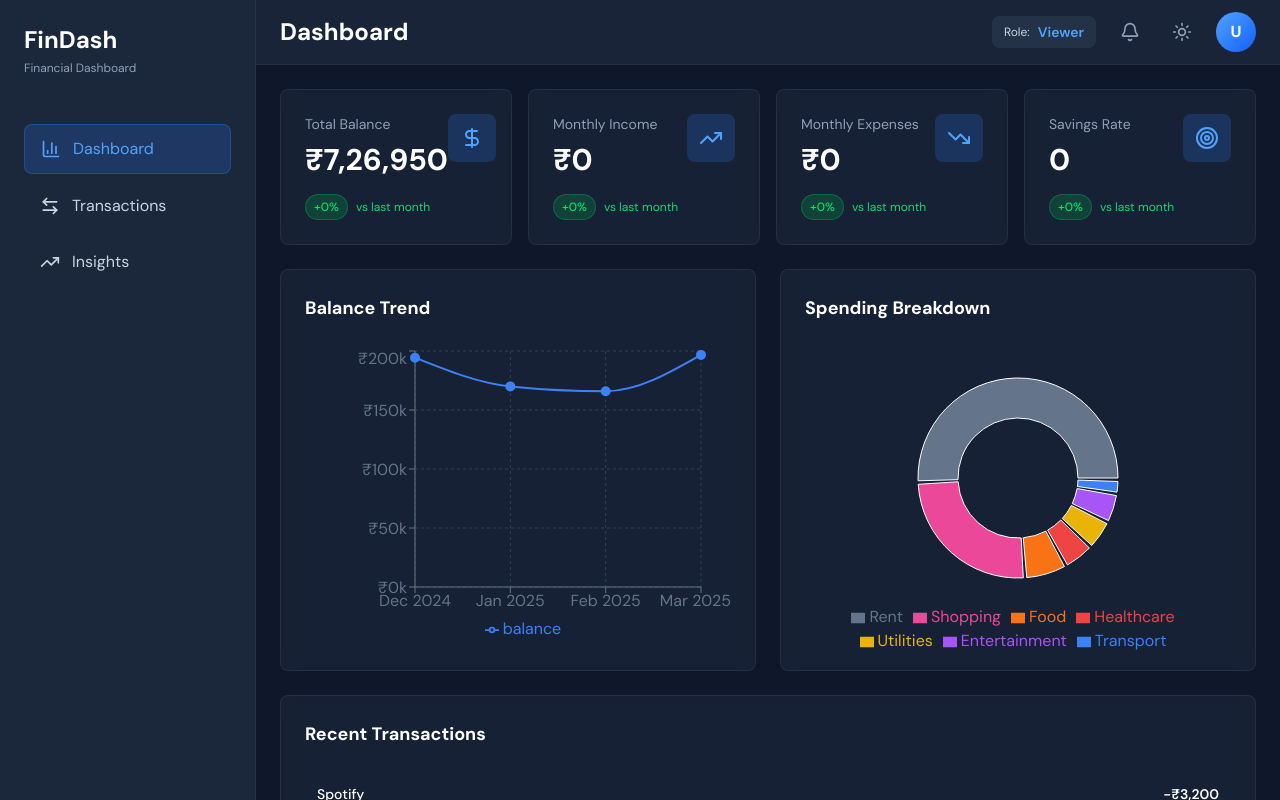
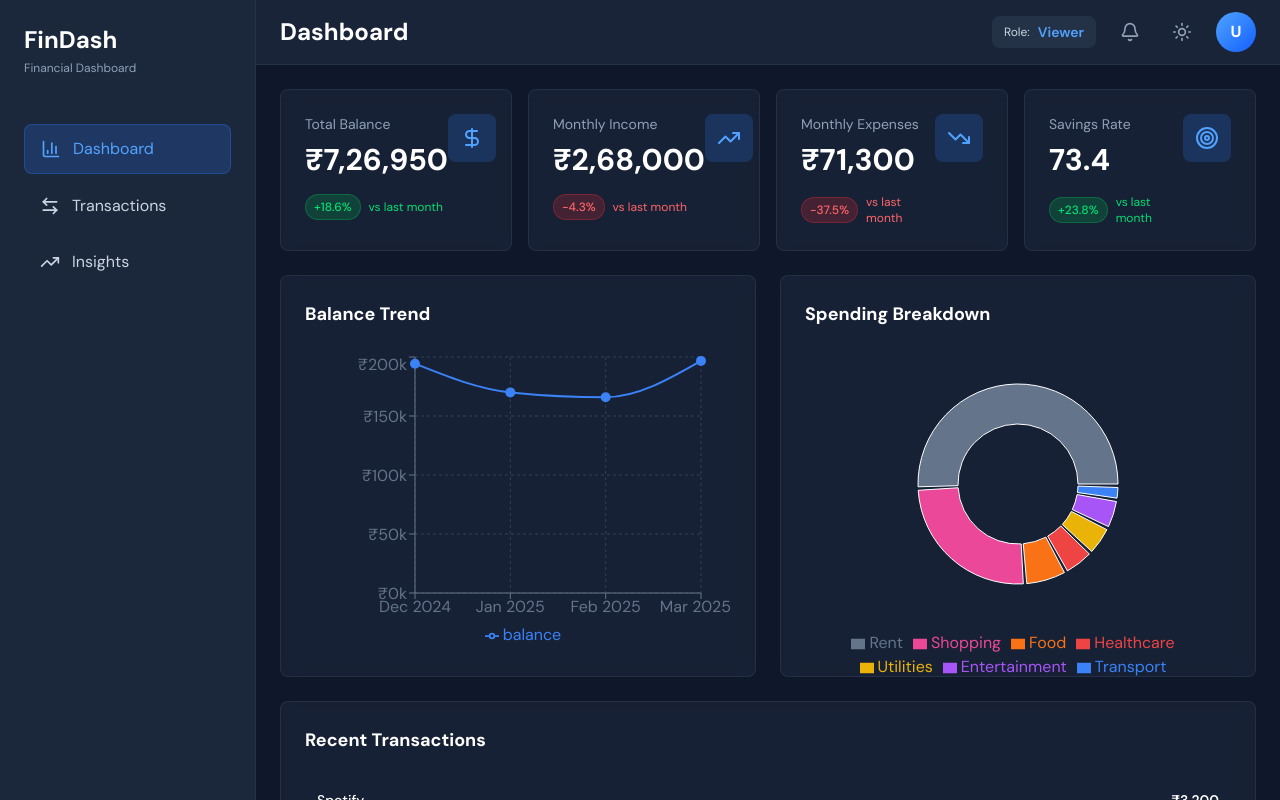
Before and after one commit to Uzair-23/finance-dashboard, a React (Vite) app: page / in a window 1280 px wide. Shown: the top 800 px of the page. Built offline with nearby package versions, Linux system fonts and the light colour scheme.

Commit message:
fixed dashboard issue

```diff
--- a/src/components/dashboard/SpendingPieChart.jsx
+++ b/src/components/dashboard/SpendingPieChart.jsx
@@ -1,3 +1,4 @@
+import { useMemo } from 'react';
 import { PieChart, Pie, Cell, Legend, Tooltip, ResponsiveContainer } from 'recharts';
 import Card from '../common/Card';
 import { getCategorySpending } from '../../utils/helpers';
@@ -22,11 +23,13 @@ const COLORS = {
  */
 const CustomTooltip = ({ active, payload }) => {
   if (active && payload && payload.length) {
+    const total = payload[0].payload._total || 0;
+    const percentage = total > 0 ? ((payload[0].value / total) * 100).toFixed(1) : 0;
     return (
       <div className="bg-slate-800 border border-slate-700 rounded px-3 py-2 text-sm">
         <p className="text-slate-300">{payload[0].name}</p>
         <p className="text-blue-400 font-dm-sans font-semibold">
-          ₹{(payload[0].value / 1000).toFixed(0)}k
+          ₹{(payload[0].value / 1000).toFixed(0)}k ({percentage}%)
         </p>
       </div>
     );
@@ -35,15 +38,23 @@ const CustomTooltip = ({ active, payload }) => {
 };
 
 /**
- * SpendingPieChart Component - Pie chart showing spending by category
+ * SpendingPieChart Component - Pie chart showing spending by category with optimizations
  */
 const SpendingPieChart = ({ transactions }) => {
-  const data = getCategorySpending(transactions);
+  const data = useMemo(() => {
+    const categoryData = getCategorySpending(transactions);
+    const total = categoryData.reduce((sum, item) => sum + item.amount, 0);
+    return categoryData.map(item => ({
+      ...item,
+      _total: total,
+    }));
+  }, [transactions]);
 
   return (
     <Card className="animate-fade-in-up">
       <h3 className="text-lg font-syne font-bold text-white mb-6">Spending Breakdown</h3>
       {data.length > 0 ? (
+        <div className="space-y-4">
           <ResponsiveContainer width="100%" height={300}>
             <PieChart>
               <Pie
@@ -64,10 +75,12 @@ const SpendingPieChart = ({ transactions }) => {
               <Legend
                 verticalAlign="bottom"
                 height={36}
+                wrapperStyle={{ paddingTop: '20px' }}
                 formatter={(value, entry) => entry.payload.category}
               />
             </PieChart>
           </ResponsiveContainer>
+        </div>
       ) : (
         <div className="h-[300px] flex items-center justify-center text-slate-400">
           No expense data available
--- a/src/pages/Dashboard.jsx
+++ b/src/pages/Dashboard.jsx
@@ -23,12 +23,24 @@ const Dashboard = () => {
     return () => clearTimeout(timer);
   }, []);
 
-  // Calculate current and previous month summary
-  const now = new Date();
-  const currentMonth = `${now.getFullYear()}-${String(now.getMonth() + 1).padStart(2, '0')}`;
-  const previousMonth = `${now.getFullYear()}-${String(now.getMonth()).padStart(2, '0')}`;
+  // Get available months from transactions
+  const getAvailableMonths = () => {
+    if (transactions.length === 0) return [];
+    const months = new Set();
+    transactions.forEach(txn => {
+      const date = txn.date instanceof Date ? txn.date : new Date(txn.date);
+      const month = `${date.getFullYear()}-${String(date.getMonth() + 1).padStart(2, '0')}`;
+      months.add(month);
+    });
+    return Array.from(months).sort();
+  };
+
+  const availableMonths = getAvailableMonths();
+  const currentMonth = availableMonths.length > 0 ? availableMonths[availableMonths.length - 1] : null;
+  const previousMonth = availableMonths.length > 1 ? availableMonths[availableMonths.length - 2] : null;
 
   const getCurrentMonthData = () => {
+    if (!currentMonth) return [];
     return transactions.filter(txn => {
       const date = txn.date instanceof Date ? txn.date : new Date(txn.date);
       const txnMonth = `${date.getFullYear()}-${String(date.getMonth() + 1).padStart(2, '0')}`;
@@ -37,9 +49,10 @@ const Dashboard = () => {
   };
 
   const getPreviousMonthData = () => {
+    if (!previousMonth) return [];
     return transactions.filter(txn => {
       const date = txn.date instanceof Date ? txn.date : new Date(txn.date);
-      const txnMonth = `${date.getFullYear()}-${String(date.getMonth()).padStart(2, '0')}`;
+      const txnMonth = `${date.getFullYear()}-${String(date.getMonth() + 1).padStart(2, '0')}`;
       return txnMonth === previousMonth;
     });
   };
```
Lines whose indentation alone changed are shown as unchanged.
